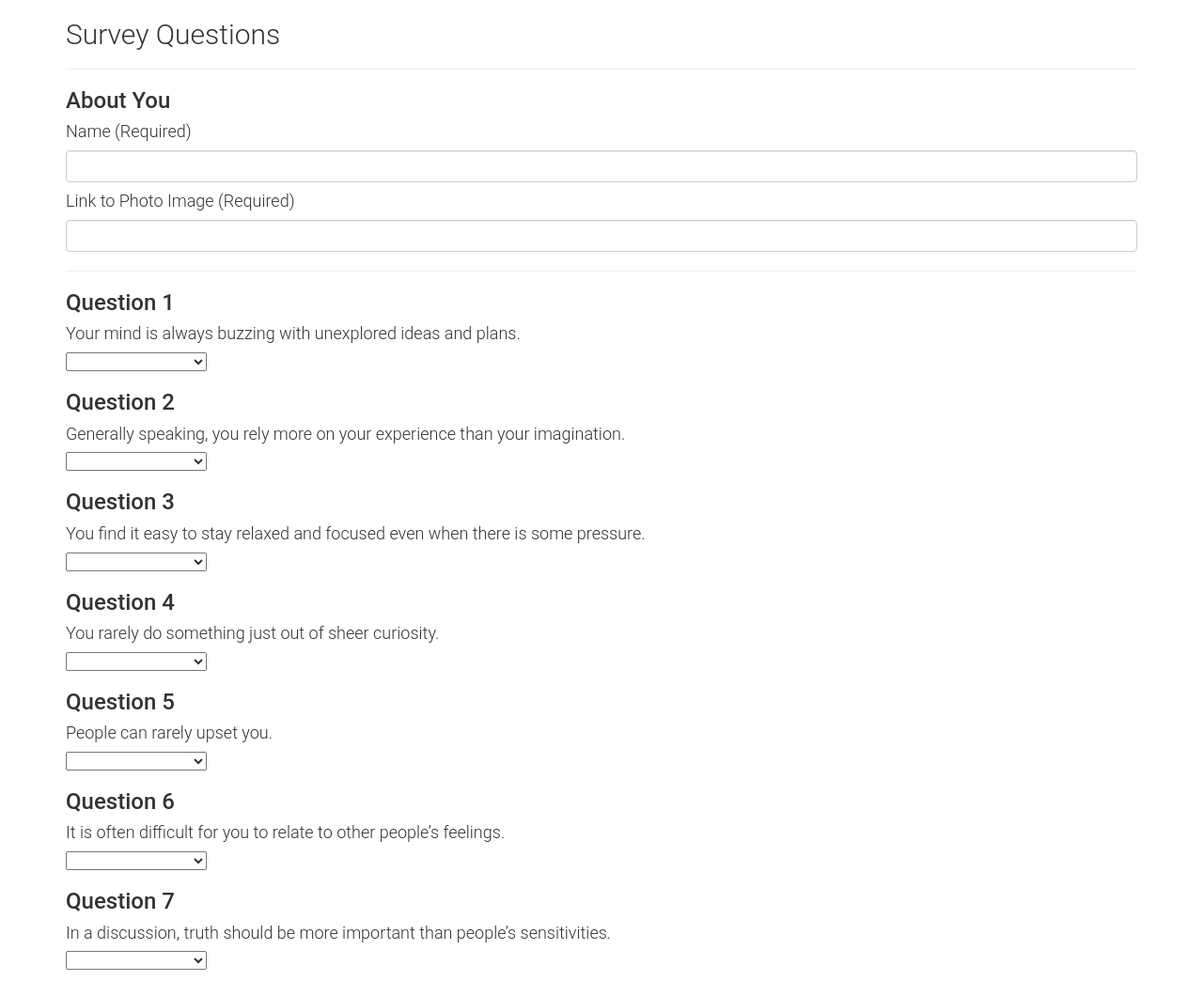
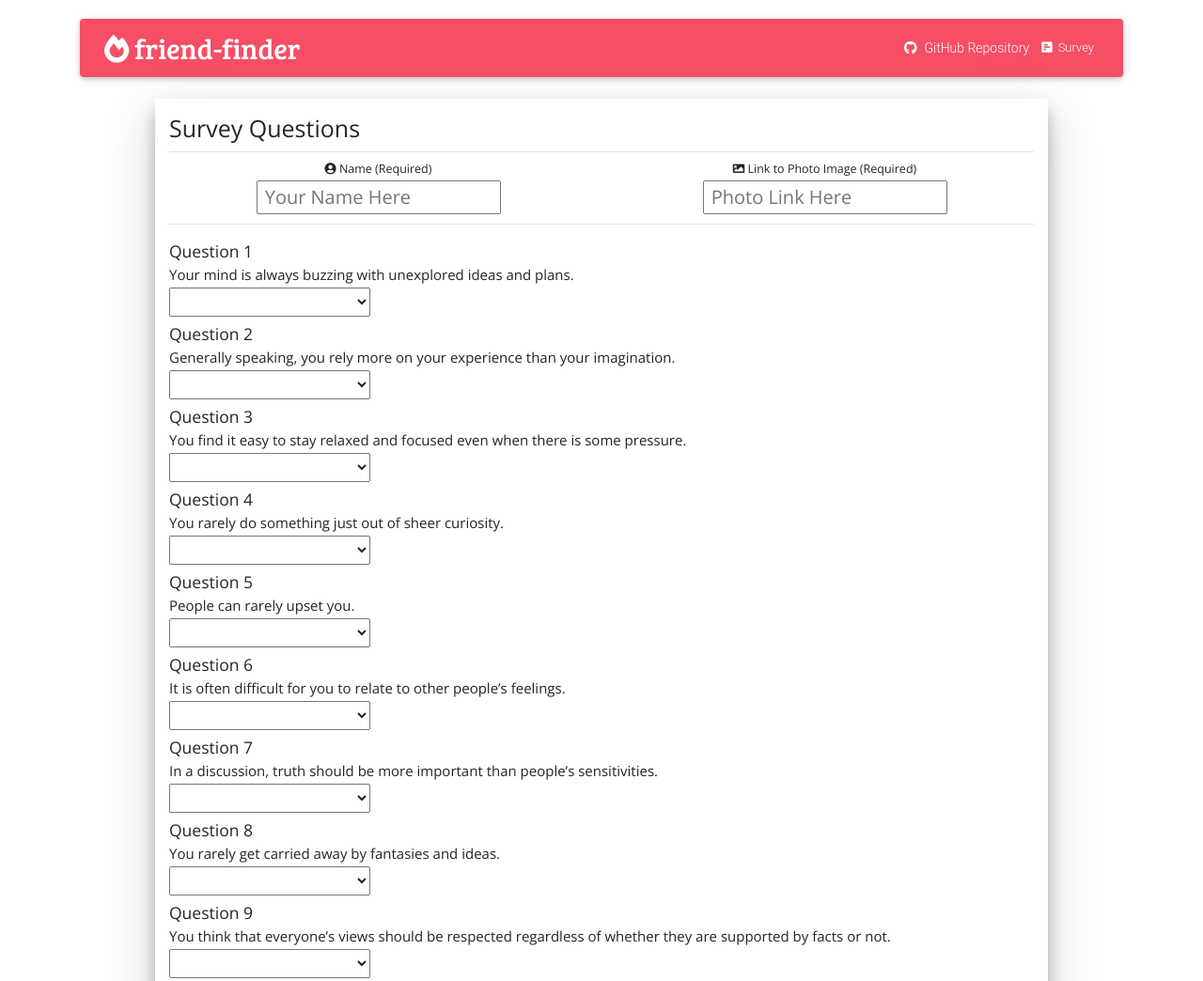
Before and after one commit to SarneetGit/Friend-Finder, a website: page app/public/survey.html in a window 1280 px wide. Shown: the top 1044 px of the page at 94% size. Drawn offline with nearby package versions, Linux system fonts and the light colour scheme.

Commit message:
Finished HTML pages

```diff
--- a/app/public/assets/style.css
+++ b/app/public/assets/style.css
@@ -1,24 +1,18 @@
-input[type=radio][value="option1"]:checked+label:after {
-    border-color: #2e7d32;
-  background-color: #2e7d32;
+html {
+  background: url(./images/bg.jpg) no-repeat center center fixed;
+  -webkit-background-size: cover;
+  -moz-background-size: cover;
+  -o-background-size: cover;
+  background-size: cover;
+  height:100%;
+  width:100%;
 }
 
-input[type=radio][value="option2"]:checked+label:after {
-    border-color: #64dd17;
-  background-color: #64dd17;
+body {
+  background-color: transparent;
 }
-
-input[type=radio][value="option3"]:checked+label:after {
-    border-color: #ffea00;
-  background-color: #ffea00;
-}
-
-input[type=radio][value="option4"]:checked+label:after {
-    border-color: #ff9800;
-  background-color: #ff9800;
-}
-
-input[type=radio][value="option5"]:checked+label:after {
-    border-color: #d50000;
-  background-color: #d50000;
-}
+/*
+.container {
+  background-color: transparent;
+  color:transparent;
+} */
--- /dev/null
+++ b/app/public/assets/survey.css
@@ -0,0 +1,3 @@
+.questions {
+    font-size: 200%;
+}
--- a/app/public/home.html
+++ b/app/public/home.html
@@ -1,12 +1,11 @@
-
 <!DOCTYPE html>
 <html lang="en">
 
 <head>
   <meta charset="UTF-8">
-  <title>Friend-Finder</title>
+  <title>friend-finder</title>
   <!-- Favicon -->
-  <link rel="shortcut icon" href="./tinder.png" type="image/x-icon">
+  <link rel="shortcut icon" href="../../tinder.png" type="image/x-icon">
 
   <!-- Latest compiled and minified CSS & JS -->
   <link rel="stylesheet" href="https://maxcdn.bootstrapcdn.com/bootstrap/3.3.6/css/bootstrap.min.css">
@@ -17,9 +16,11 @@
   <link href="https://cdnjs.cloudflare.com/ajax/libs/twitter-bootstrap/4.3.1/css/bootstrap.min.css" rel="stylesheet">
   <!-- Material Design Bootstrap -->
   <link href="https://cdnjs.cloudflare.com/ajax/libs/mdbootstrap/4.8.9/css/mdb.min.css" rel="stylesheet">
-<!-- Title font -->
+  <!-- Fonts -->
   <link href="https://fonts.googleapis.com/css?family=Bree+Serif&display=swap" rel="stylesheet">
-
+  <link href="https://fonts.googleapis.com/css?family=Fira+Sans|Open+Sans&display=swap" rel="stylesheet">
+  <!-- Custom CSS -->
+  <link rel="stylesheet" href="./assets/style.css">
 
   <!-- Font Awesome Glyphicons -->
   <link rel="stylesheet" href="https://maxcdn.bootstrapcdn.com/font-awesome/4.6.1/css/font-awesome.min.css">
@@ -32,7 +33,8 @@
   <div class="container" style="margin-top: 2.5vh;">
     <!--Navbar -->
     <nav class="mb-1 navbar navbar-expand-lg" style="background-color: #F64E65">
-    <a class="navbar-brand" style="font-family: 'Bree Serif', serif; font-size: 30px;color: white;" href="#"><i class="fas fa-fire-alt"></i> friend-finder</a>
+      <a class="navbar-brand pulse" style="font-family: 'Bree Serif', serif; font-size: 3em;color: white;" href="#"><i
+          class="fas fa-fire-alt"></i> friend-finder</a>
       <button class="navbar-toggler" type="button" data-toggle="collapse" data-target="#navbarSupportedContent-4"
         aria-controls="navbarSupportedContent-4" aria-expanded="false" aria-label="Toggle navigation">
         <span class="navbar-toggler-icon"></span>
@@ -40,16 +42,17 @@
       <div class="collapse navbar-collapse" id="navbarSupportedContent-4">
         <ul class="navbar-nav ml-auto">
           <li class="nav-item active">
-          <a class="nav-link" href="https://github.com/SarneetGit" style="color: white; font-size: 1.3em;">
+            <a class="nav-link" href="https://github.com/SarneetGit" target="_blank"
+              style="color: white; font-size: 1.4em;">
               <i class="fab fa-github mr-2"></i>GitHub Repository
               <span class="sr-only">(current)</span>
             </a>
           </li>
           <li class="nav-item">
-          <a class="nav-link" href="#" style="color: white; font-size: 1.3em;">
+            <a class="nav-link" href="/survey" style="color: white; font-size: 1.3em;">
               <i class="fas fa-poll-h"></i> Survey</a>
           </li>
-        <li class="nav-item dropdown" style="color: white; font-size: 1.3em;">
+          <!-- <li class="nav-link disabled" style="color: white; font-size: 1.3em;">
             <a class="nav-link dropdown-toggle" id="navbarDropdownMenuLink-4" data-toggle="dropdown"
               aria-haspopup="true" aria-expanded="false">
               <i class="fas fa-user"></i> Profile </a>
@@ -57,14 +60,35 @@
               <a class="dropdown-item" href="#">My account</a>
               <a class="dropdown-item" href="#">Log out</a>
             </div>
-        </li>
+          </li> -->
         </ul>
       </div>
     </nav>
+  </div>
+
+  <div class="container rounded" style="margin-top: 2.5vh; font-family: 'Open Sans', sans-serif;">
+    <div class="row">
+      <div class="col-md-4 offset-md-4">
+        <div class="card">
+          <div class="card-body text-center">
+
+            <!-- Title -->
+            <h1 class="card-title">Find a friend today!</h1>
+            <!-- Text -->
+            <p class="card-text" style="font-size:2em;">Everyone needs a friendship like spongebob and patrick so let's find you yours today.</p>
+            <!-- Button -->
+            <a href="#" class="btn-lg" style="background-color:#F64E65; color:white;">take survey <i class="fas fa-paper-plane"></i></a>
+          </div>
+
 
           </div>
+        <!-- Card content -->
+      </div>
+    </div>
+  </div>
 
-  <div class="container" style="margin-top: 3vh;">
+
+  <div class="container d-none" style="margin-top: 3vh;background-color: transparent;opacity: 0.8;">
     <div class="jumbotron" style="margin-top: 5vh;">
       <h1><i class="fa fa-facebook-square" aria-hidden="true"></i> Friend Finder</h1>
       <hr>
@@ -73,14 +97,17 @@
       <br>
 
       <div>
-        <a href="/survey"><button type="button" class="btn btn-lg btn-primary"><h4><span class="glyphicon glyphicon-list-alt"></span> Go to Survey</h4></button></a>
+        <a href="/survey"><button type="button" class="btn btn-lg btn-primary">
+            <h4><span class="glyphicon glyphicon-list-alt"></span> Go to Survey</h4>
+          </button></a>
       </div>
 
     </div>
 
     <footer class="footer">
       <div class="container">
-        <p><a href="/api/friends">API Friends List</a> | <a href="https://github.com/SarneetGit">GitHub Repo</a></p>
+        <p><a href="/api/friends">API Friends List</a> | <a href="https://github.com/SarneetGit/Friend-Finder">GitHub
+            Repo</a></p>
       </div>
     </footer>
 
@@ -96,6 +123,7 @@
 <!-- Bootstrap tooltips -->
 <script type="text/javascript" src="https://cdnjs.cloudflare.com/ajax/libs/popper.js/1.14.4/umd/popper.min.js"></script>
 <!-- Bootstrap core JavaScript -->
-<script type="text/javascript" src="https://cdnjs.cloudflare.com/ajax/libs/twitter-bootstrap/4.3.1/js/bootstrap.min.js"></script>
+<script type="text/javascript" src="https://cdnjs.cloudflare.com/ajax/libs/twitter-bootstrap/4.3.1/js/bootstrap.min.js">
+</script>
 <!-- MDB core JavaScript -->
 <script type="text/javascript" src="https://cdnjs.cloudflare.com/ajax/libs/mdbootstrap/4.8.9/js/mdb.min
--- a/app/public/survey.html
+++ b/app/public/survey.html
@@ -4,32 +4,102 @@
 <head>
     <meta charset="UTF-8">
     <title>FriendFinder</title>
+  <!-- Favicon -->
+  <link rel="shortcut icon" href="../../tinder.png" type="image/x-icon">
 
-    <!-- Latest compiled and minified CSS & JS -->
-	<link rel="stylesheet" href="https://maxcdn.bootstrapcdn.com/bootstrap/3.3.6/css/bootstrap.min.css" integrity="sha384-1q8mTJOASx8j1Au+a5WDVnPi2lkFfwwEAa8hDDdjZlpLegxhjVME1fgjWPGmkzs7" crossorigin="anonymous">
-	<script src="https://code.jquery.com/jquery.js"></script>
-	<script src="https://maxcdn.bootstrapcdn.com/bootstrap/3.3.6/js/bootstrap.min.js" integrity="sha384-0mSbJDEHialfmuBBQP6A4Qrprq5OVfW37PRR3j5ELqxss1yVqOtnepnHVP9aJ7xS" crossorigin="anonymous"></script>
-    <link href="https://cdnjs.cloudflare.com/ajax/libs/mdbootstrap/4.8.7/css/mdb.min.css" rel="stylesheet">
+  <!-- Latest compiled and minified CSS & JS -->
+  <link rel="stylesheet" href="https://maxcdn.bootstrapcdn.com/bootstrap/3.3.6/css/bootstrap.min.css">
+  <script src="https://code.jquery.com/jquery.js"></script>
+  <!-- Font Awesome -->
+  <link rel="stylesheet" href="https://use.fontawesome.com/releases/v5.8.2/css/all.css">
+  <!-- Bootstrap core CSS -->
+  <link href="https://cdnjs.cloudflare.com/ajax/libs/twitter-bootstrap/4.3.1/css/bootstrap.min.css" rel="stylesheet">
+  <!-- Material Design Bootstrap -->
+  <link href="https://cdnjs.cloudflare.com/ajax/libs/mdbootstrap/4.8.9/css/mdb.min.css" rel="stylesheet">
+  <!-- Fonts -->
+  <link href="https://fonts.googleapis.com/css?family=Bree+Serif&display=swap" rel="stylesheet">
+  <link href="https://fonts.googleapis.com/css?family=Fira+Sans|Open+Sans&display=swap" rel="stylesheet">
+  <!-- Custom CSS -->
+  <link rel="stylesheet" href="./assets/survey.css">
+
+  <!-- Font Awesome Glyphicons -->
+  <link rel="stylesheet" href="https://maxcdn.bootstrapcdn.com/font-awesome/4.6.1/css/font-awesome.min.css">
+
 
 </head>
 
 <body>
 
-    <div class="container">
+    <div class="container" style="margin-top: 2.5vh;">
+            <!--Navbar -->
+            <nav class="mb-1 navbar navbar-expand-lg" style="background-color: #F64E65">
+                <a class="navbar-brand pulse" style="font-family: 'Bree Serif', serif; font-size: 3em;color: white;" href="#"><i
+                    class="fas fa-fire-alt"></i> friend-finder</a>
+                <button class="navbar-toggler" type="button" data-toggle="collapse" data-target="#navbarSupportedContent-4"
+                aria-controls="navbarSupportedContent-4" aria-expanded="false" aria-label="Toggle navigation">
+                <span class="navbar-toggler-icon"></span>
+                </button>
+                <div class="collapse navbar-collapse" id="navbarSupportedContent-4">
+                <ul class="navbar-nav ml-auto">
+                    <li class="nav-item active">
+                    <a class="nav-link" href="https://github.com/SarneetGit" target="_blank"
+                        style="color: white; font-size: 1.4em;">
+                        <i class="fab fa-github mr-2"></i>GitHub Repository
+                        <span class="sr-only">(current)</span>
+                    </a>
+                    </li>
+                    <li class="nav-item">
+                    <a class="nav-link" href="/survey" style="color: white; font-size: 1.3em;">
+                        <i class="fas fa-poll-h"></i> Survey</a>
+                    </li>
+                    <!-- <li class="nav-item dropdown" style="color: white; font-size: 1.3em;">
+                    <a class="nav-link dropdown-toggle" id="navbarDropdownMenuLink-4" data-toggle="dropdown"
+                        aria-haspopup="true" aria-expanded="false">
+                        <i class="fas fa-user"></i> Profile </a>
+                    <div class="dropdown-menu dropdown-menu-right dropdown-info" aria-labelledby="navbarDropdownMenuLink-4">
+                        <a class="dropdown-item" href="#">My account</a>
+                        <a class="dropdown-item" href="#">Log out</a>
+                    </div>
+                    </li> -->
+                </ul>
+                </div>
+            </nav>
+    </div>
 
-        <h2>Survey Questions</h2>
+    <div class="container questions rounded" style="margin-top: 2.5vh; font-family: 'Open Sans', sans-serif;">
+        <div class="row">
+            <div class="col-md-10 offset-md-1 z-depth-3">
+
+        <h1 style="padding-top: 2vh;">Survey Questions</h1>
         <hr>
+        <div class="row text-center">
+                <div class="input-field col s6">
+                    <h5><i class="fas fa-user-circle"></i> Name (Required)</h5>
+                    <!-- <i class="material-icons prefix">account_circle</i> -->
+                    <input type="text" class="validate" placeholder=" Your Name Here" id="userName">
+                </div>
 
-        <h3><strong>About You</strong></h3>
+                <div class="input-field col s6">
+                    <h5><i class="fas fa-image"></i> Link to Photo Image (Required)</h5>
+                    <!-- <i class="material-icons prefix">picture_in_picture</i> -->
+                    <input type="text" class="validate" placeholder=" Photo Link Here" id="userPhoto">
+                </div>
+
+        </div>
+
+
+        <!-- <h3><strong>About You</strong></h3>
+        <div class="col-md-6"></div>
+        <div class="col-md-6"></div>
         <h4>Name (Required)</h4>
         <input type="text" id="name" class="form-control" required>
 
         <h4>Link to Photo Image (Required)</h4>
-        <input type="text" id="photo" class="form-control" required>
+        <input type="text" id="photo" class="form-control" required> -->
 
         <hr>
 
-        <h3><strong>Question 1</strong></h3>
+        <h3 style="padding-top: 1vh;"><strong>Question 1</strong></h3>
         <h4>Your mind is always buzzing with unexplored ideas and plans.</h4>
         <select class="chosen-select" id="q1">
             <option value=""></option>
@@ -40,7 +110,7 @@
             <option value="5">5 (Strongly Agree)</option>
         </select>
 
-        <h3><strong>Question 2</strong></h3>
+        <h3 style="padding-top: 1vh;"><strong>Question 2</strong></h3>
         <h4>Generally speaking, you rely more on your experience than your imagination.</h4>
         <select class="chosen-select" id="q2">
             <option value=""></option>
@@ -52,7 +122,7 @@
         </select>
 
 
-        <h3><strong>Question 3</strong></h3>
+        <h3 style="padding-top: 1vh;"><strong>Question 3</strong></h3>
         <h4>You find it easy to stay relaxed and focused even when there is some pressure.</h4>
         <select class="chosen-select" id="q3">
             <option value=""></option>
@@ -64,7 +134,7 @@
         </select>
 
 
-        <h3><strong>Question 4</strong></h3>
+        <h3 style="padding-top: 1vh;"><strong>Question 4</strong></h3>
         <h4>You rarely do something just out of sheer curiosity.</h4>
         <select class="chosen-select" id="q4">
             <option value=""></option>
@@ -76,7 +146,7 @@
         </select>
 
 
-        <h3><strong>Question 5</strong></h3>
+        <h3 style="padding-top: 1vh;"><strong>Question 5</strong></h3>
         <h4>People can rarely upset you.</h4>
         <select class="chosen-select" id="q5">
             <option value=""></option>
@@ -88,7 +158,7 @@
         </select>
 
 
-        <h3><strong>Question 6</strong></h3>
+        <h3 style="padding-top: 1vh;"><strong>Question 6</strong></h3>
         <h4>It is often difficult for you to relate to other people’s feelings.</h4>
         <select class="chosen-select" id="q6">
             <option value=""></option>
@@ -100,7 +170,7 @@
         </select>
 
 
-        <h3><strong>Question 7</strong></h3>
+        <h3 style="padding-top: 1vh;"><strong>Question 7</strong></h3>
         <h4>In a discussion, truth should be more important than people’s sensitivities.</h4>
         <select class="chosen-select" id="q7">
             <option value=""></option>
@@ -111,7 +181,7 @@
             <option value="5">5 (Strongly Agree)</option>
         </select>
 
-        <h3><strong>Question 8</strong></h3>
+        <h3 style="padding-top: 1vh;"><strong>Question 8</strong></h3>
         <h4>You rarely get carried away by fantasies and ideas.</h4>
         <select class="chosen-select" id="q8">
             <option value=""></option>
@@ -122,7 +192,7 @@
             <option value="5">5 (Strongly Agree)</option>
         </select>
 
-        <h3><strong>Question 9</strong></h3>
+        <h3 style="padding-top: 1vh;"><strong>Question 9</strong></h3>
         <h4>You think that everyone’s views should be respected regardless of whether they are supported by facts or
             not.</h4>
         <select class="chosen-select" id="q9">
@@ -134,7 +204,7 @@
             <option value="5">5 (Strongly Agree)</option>
         </select>
 
-        <h3><strong>Question 10</strong></h3>
+        <h3 style="padding-top: 1vh;"><strong>Question 10</strong></h3>
         <h4>You feel more energetic after spending time with a group of people.</h4>
         <select class="chosen-select" id="q10">
             <option value=""></option>
@@ -149,9 +219,12 @@
         <br>
 
         <!-- Submit Button -->
-        <button type="submit" class="btn btn-primary btn-lg btn-block" id="submit"><i class="fa fa-check-circle"
+        <button type="submit" class="btn text-center" style="background-color:#F64E65; color:white; width:15%; margin-bottom: 2vh;" id="submit"><i class="fa fa-check-circle"
                 aria-hidden="true"></i>
             Submit</button>
+
+            </div>
+        </div>
 
         <hr>
         <footer class="footer">
```
Also changed, not shown: app/public/assets/images/bg.jpg (added). Lines whose indentation alone changed are shown as unchanged.
